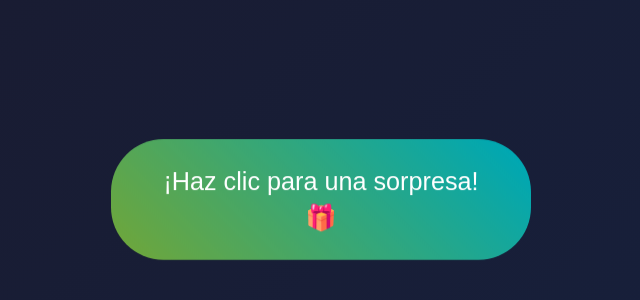
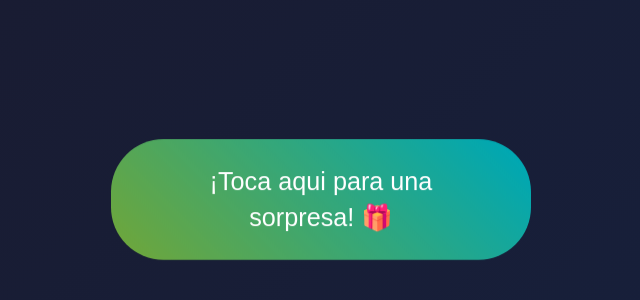
Before and after one commit to coffeamore/Feliz-Cumplea-os, a plain HTML site: page index.html in a window 1280 px wide. Shown: the part 258-558 px from the top of the page, without its empty margins (319-959 px from the left). Drawn offline with nearby package versions, Linux system fonts and the light colour scheme.

Commit message:
Update index.html

```diff
--- a/index.html
+++ b/index.html
@@ -11,7 +11,7 @@
     <script src="https://cdn.jsdelivr.net/npm/canvas-confetti@1.5.1/dist/confetti.browser.min.js"></script>
 </head>
 <body>
-    <button id="surpriseBtn" class="surprise-btn">¡Haz clic para una sorpresa! 🎁</button>
+    <button id="surpriseBtn" class="surprise-btn">¡Toca aqui para una sorpresa! 🎁</button>
 
     <div class="container hidden">
         <div class="birthday-card">
```
